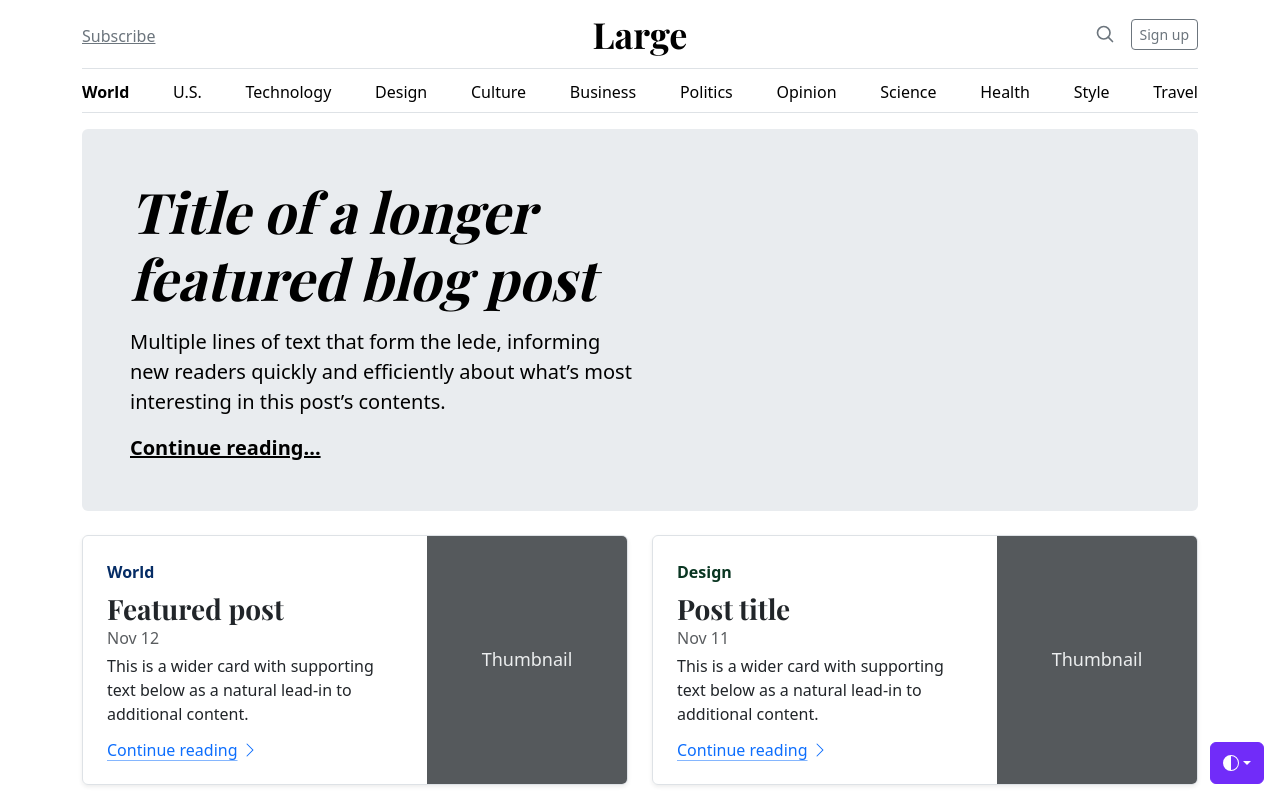
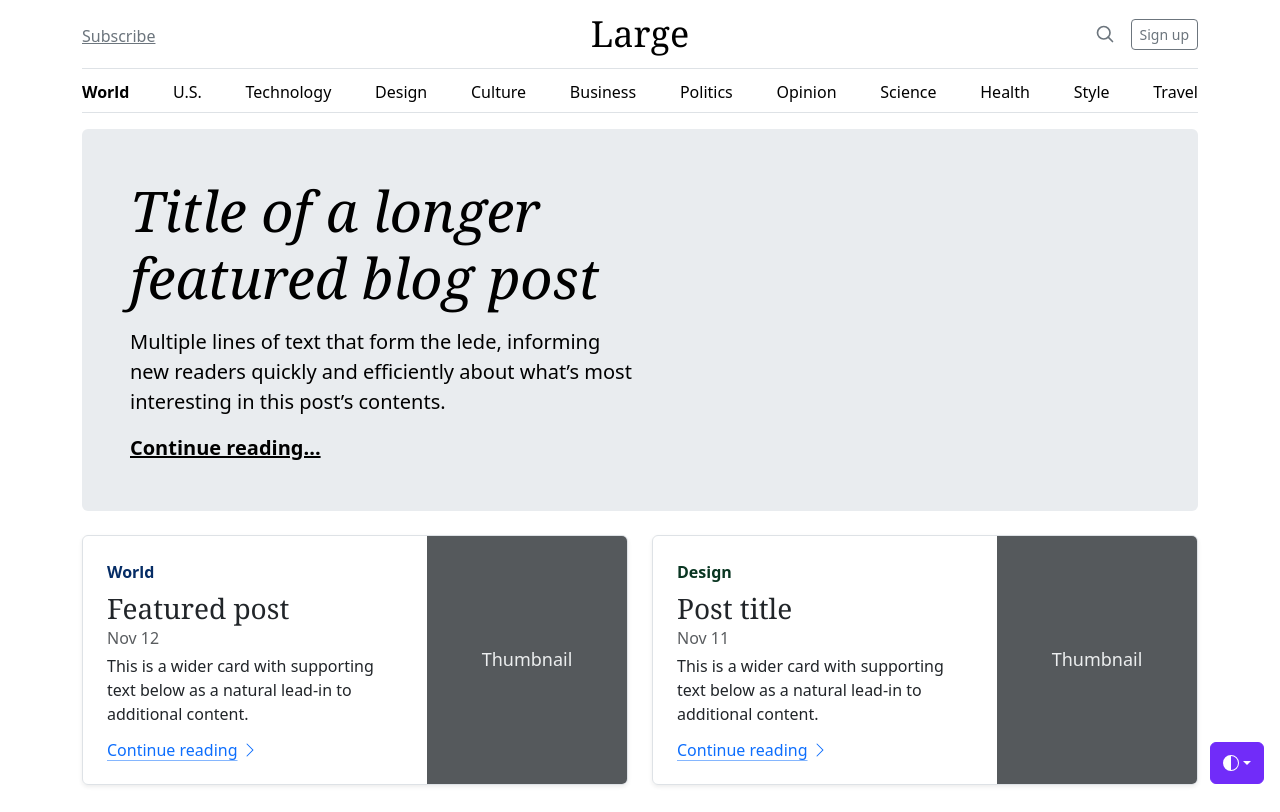
Before and after one commit to zouftou/zouftou.github.io, a plain HTML site: page index.html in a window 1280 px wide. Shown: the top 812 px of the page. Drawn offline with nearby package versions, Linux system fonts and the light colour scheme; files that its build step writes are made by us from their sources.

Commit message:
Update index.html

```diff
--- a/index.html
+++ b/index.html
@@ -9,7 +9,6 @@
     <meta name="generator" content="Hugo 0.122.0">
     <title>Blog Template · Bootstrap v5.3</title>
     <link href="./styles/bootstrap.min.css" rel="stylesheet">
-    <link href="./styles/blog.css" rel="stylesheet">
     <style>
         .bd-placeholder-img {
             font-size: 1.125rem;
@@ -88,12 +87,8 @@
             display: block !important;
         }
     </style>
-
-
     <!-- Custom styles for this template -->
-    <link href="https://fonts.googleapis.com/css?family=Playfair&#43;Display:700,900&amp;display=swap" rel="stylesheet">
-    <!-- Custom styles for this template -->
-    <link href="blog.css" rel="stylesheet">
+    <link href="./styles/blog.css" rel="stylesheet">
 </head>
 
 <body>
```
